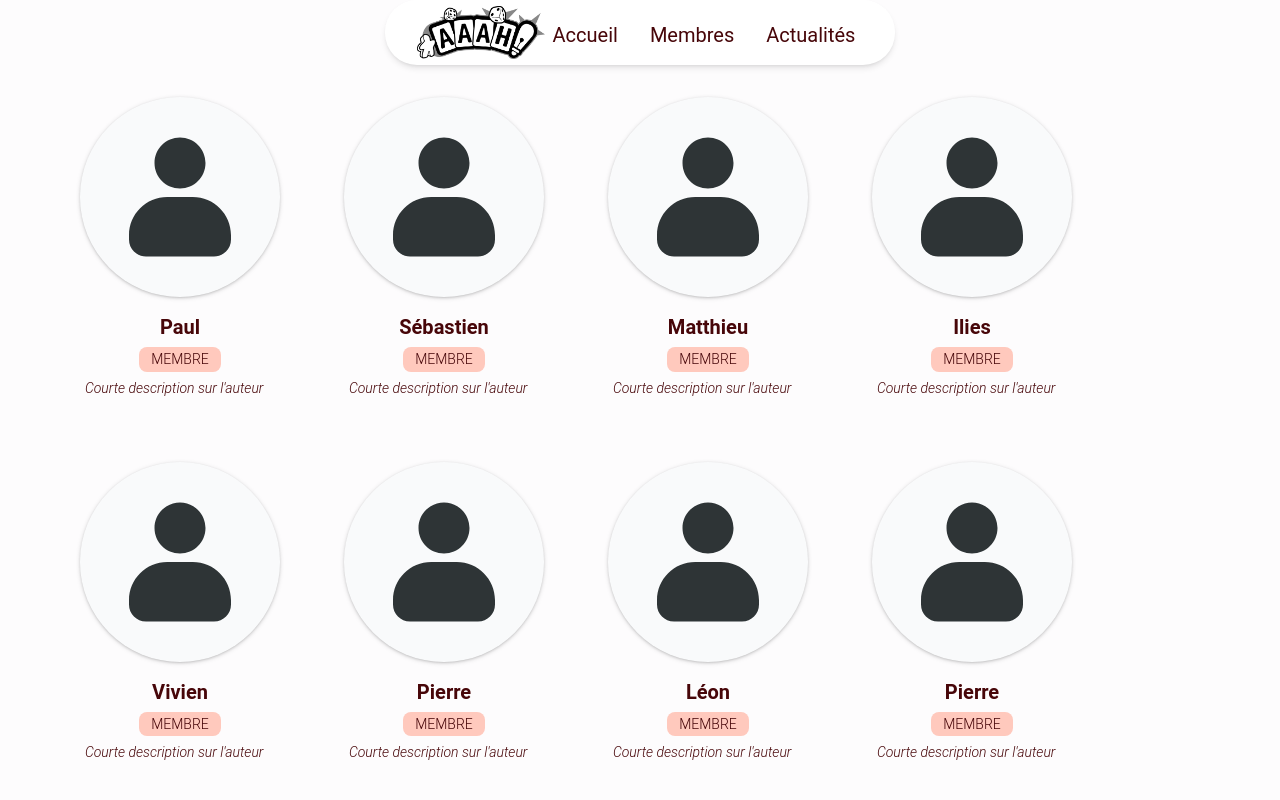
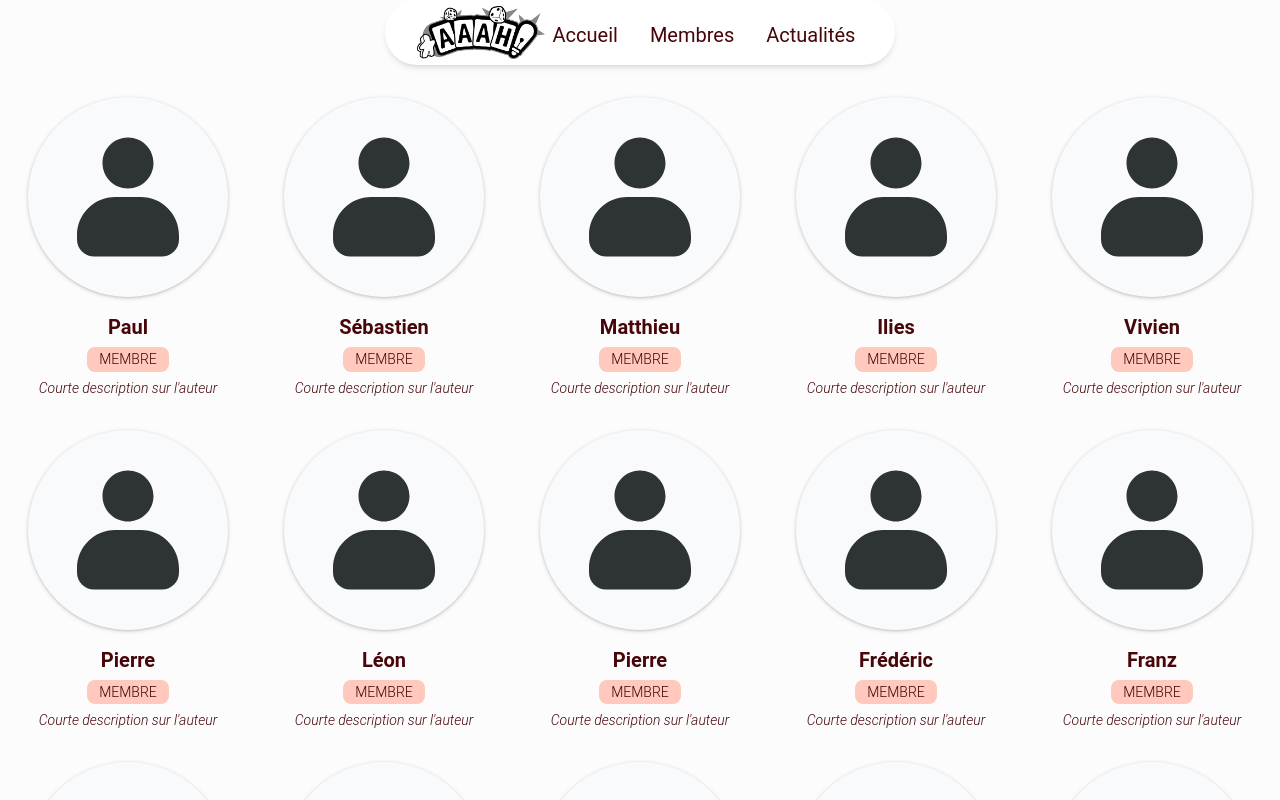
Before and after one commit to Ezazhel/aaah, a React (Vite) app: page /aaah/members in a window 1280 px wide. Shown: the top 800 px of the page. Built offline with nearby package versions, Linux system fonts and the light colour scheme.

Commit message:
feat: improve css

```diff
--- a/src/App.tsx
+++ b/src/App.tsx
@@ -11,7 +11,7 @@ function App() {
     <>
       <Router base="/aaah">
         <Header />
-        <div className={'mt-8'}>
+        <div className={'max-w-7xl mt-8 mx-auto'}>
           <Switch>
             <Route path="/" component={Home} />
             <Route path="/members" component={Authors} />
--- a/src/features/authors/AuthorsCard.tsx
+++ b/src/features/authors/AuthorsCard.tsx
@@ -8,7 +8,11 @@ interface AuthorsCarProp {
 
 const AuthorsCard = (props: AuthorsCarProp) => {
   return (
-    <li className={'list-none text-center'}>
+    <li
+      className={
+        'flex flex-col items-center list-none text-center grow-1 md:grow-0 md:basis-[20%] mb-8 px-4'
+      }
+    >
       <div
         className={
           'max-w-24 max-h-24 md:max-w-50 md:max-h-50 md:p-8 mx-auto overflow-hidden bg-gray-50 shadow drop-shadow-sm rounded-full'
@@ -16,12 +20,12 @@ const AuthorsCard = (props: AuthorsCarProp) => {
       >
         <img className={'scale-75 md:scale-100'} alt={'avatar'} src={avatar}></img>
       </div>
-      <div>
-        <div className={'first-letter:uppercase text-xl font-bold pt-4'}>{props.name}</div>
-        <p className={'inline-block my-1.5 badge badge--member uppercase font-light text-sm'}>
-          Membre
-        </p>
-        <div className={'text-sm font-light italic max-w-[25ch]'}>{props.description}</div>
+      <div className={'first-letter:uppercase text-xl font-bold pt-4'}>{props.name}</div>
+      <p className={'inline-block  my-1.5 badge badge--member uppercase font-light text-sm'}>
+        Membre
+      </p>
+      <div className={'inline-block text-sm font-light italic'}>
+        <span className={'max-w-[25ch]'}>{props.description}</span>
       </div>
     </li>
   );
--- a/src/pages/Authors.tsx
+++ b/src/pages/Authors.tsx
@@ -45,7 +45,7 @@ const authors = [
 ];
 const Authors = () => {
   return (
-    <ul className={'max-w-6xl mx-auto flex flex-wrap gap-16 justify-start px-4'}>
+    <ul className={'flex flex-wrap'}>
       {authors.map((fullName, index) => (
         <AuthorsCard
           key={index}
```
